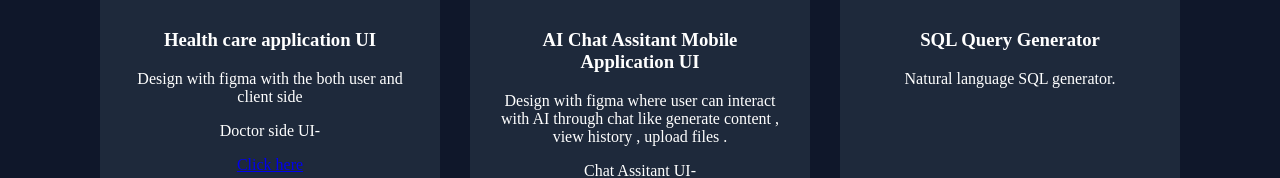
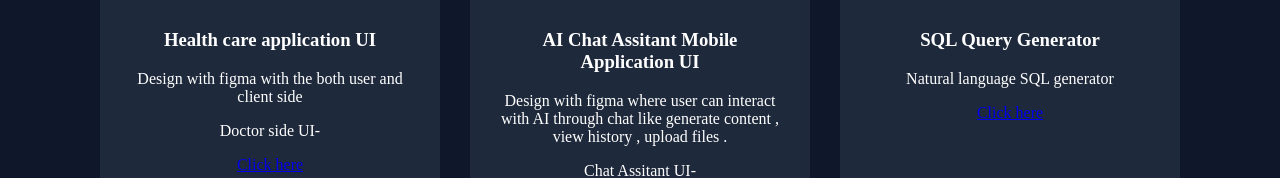
Before and after one commit to bakkiya14/PACKIALAKSHMI_PORTFLIO, a plain HTML site: page projects.html in a window 1280 px wide. Shown: the part 293-471 px from the top of the page. Drawn offline with Linux system fonts and the light colour scheme.

Commit message:
Update projects.html

```diff
--- a/projects.html
+++ b/projects.html
@@ -50,7 +50,8 @@
 
 <h3>SQL Query Generator</h3>
 
-<p>Natural language SQL generator.</p>
+<p>Natural language SQL generator</p>
+    <a href="https://b4222accc9bfcd4ac0.gradio.live/">Click here</a>
 
 </div>
 
```
